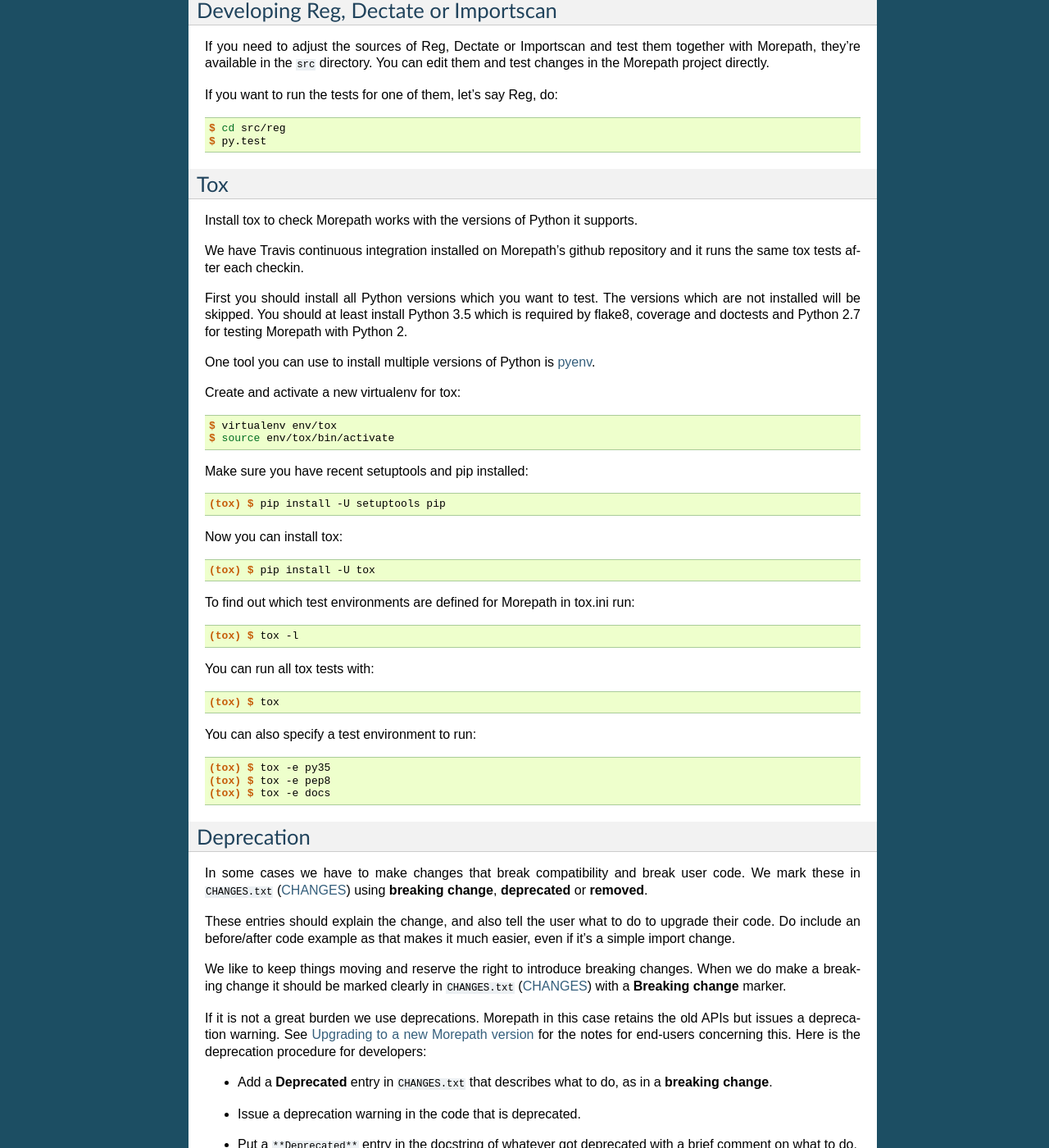
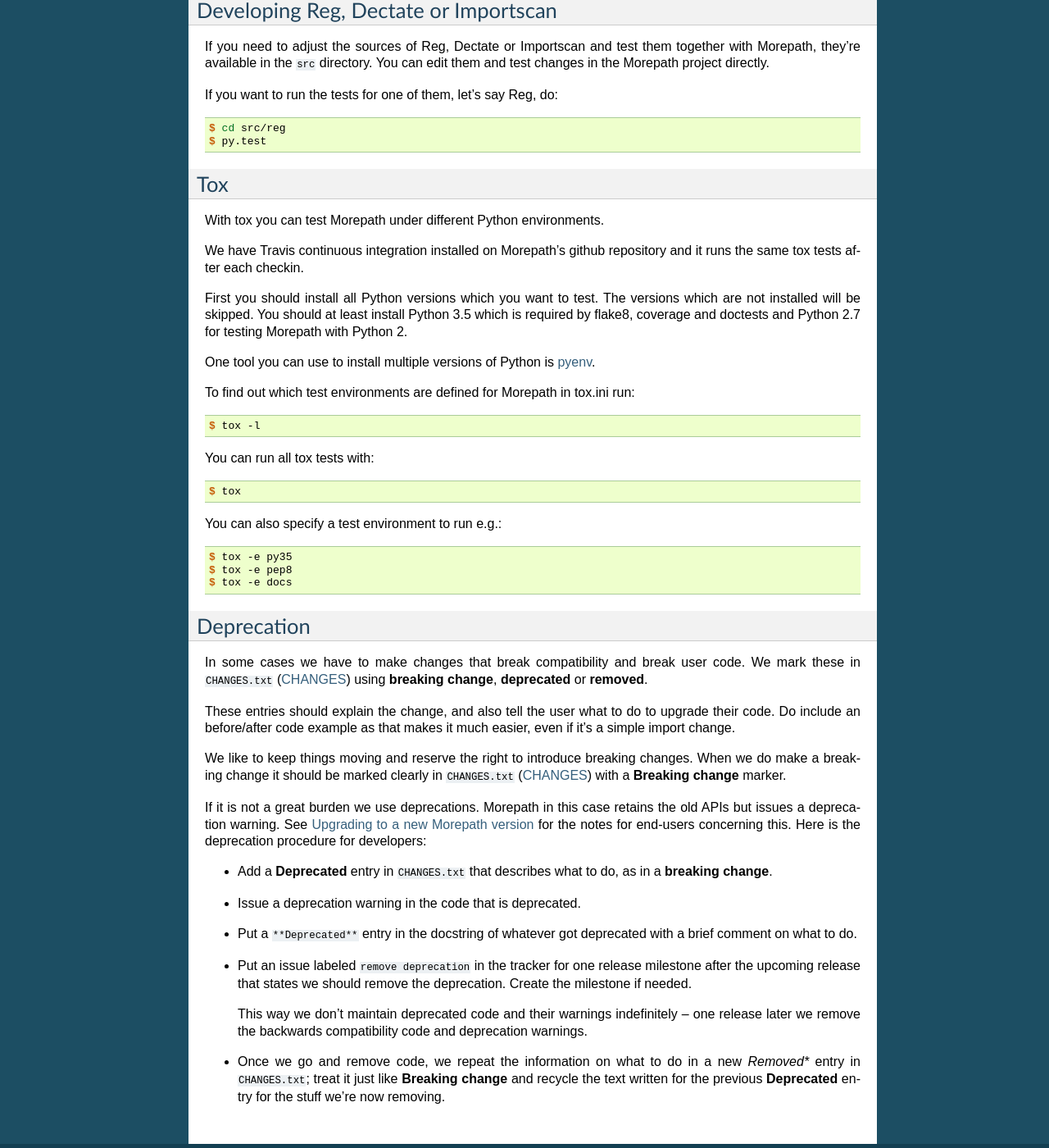
Before and after one commit to morepath/morepath, a Sphinx documentation site: the page built from doc/developing.rst, in a window 1280 px wide and 1400 px high, scrolled down 2716 px. Shown: the whole window at 82% size. Built offline with Sphinx 7.4.7, drawn with Linux system fonts in a browser that asks for light colours.

Commit message:
Add tox to develop_requirements.txt and update docs

```diff
--- a/develop_requirements.txt
+++ b/develop_requirements.txt
@@ -5,6 +5,7 @@
 
 # development
 -e '.[test,coverage,pep8,docs]'
+tox
 radon
 
 # py.test
--- a/doc/developing.rst
+++ b/doc/developing.rst
@@ -177,8 +177,7 @@
 Tox
 ---
 
-Install tox to check Morepath works with the versions of Python it
-supports.
+With tox you can test Morepath under different Python environments.
 
 We have Travis continuous integration installed on Morepath's github
 repository and it runs the same tox tests after each checkin.
@@ -190,32 +189,19 @@
 
 One tool you can use to install multiple versions of Python is pyenv_.
 
-Create and activate a new virtualenv for tox::
-
-  $ virtualenv env/tox
-  $ source env/tox/bin/activate
-
-Make sure you have recent setuptools and pip installed::
-
-  (tox) $ pip install -U setuptools pip
-
-Now you can install tox::
-
-  (tox) $ pip install -U tox
-
 To find out which test environments are defined for Morepath in tox.ini run::
 
-  (tox) $ tox -l
+  $ tox -l
 
 You can run all tox tests with::
 
-  (tox) $ tox
+  $ tox
 
-You can also specify a test environment to run::
+You can also specify a test environment to run e.g.::
 
-  (tox) $ tox -e py35
-  (tox) $ tox -e pep8
-  (tox) $ tox -e docs
+  $ tox -e py35
+  $ tox -e pep8
+  $ tox -e docs
 
 .. _pyenv: https://github.com/yyuu/pyenv
 
```
